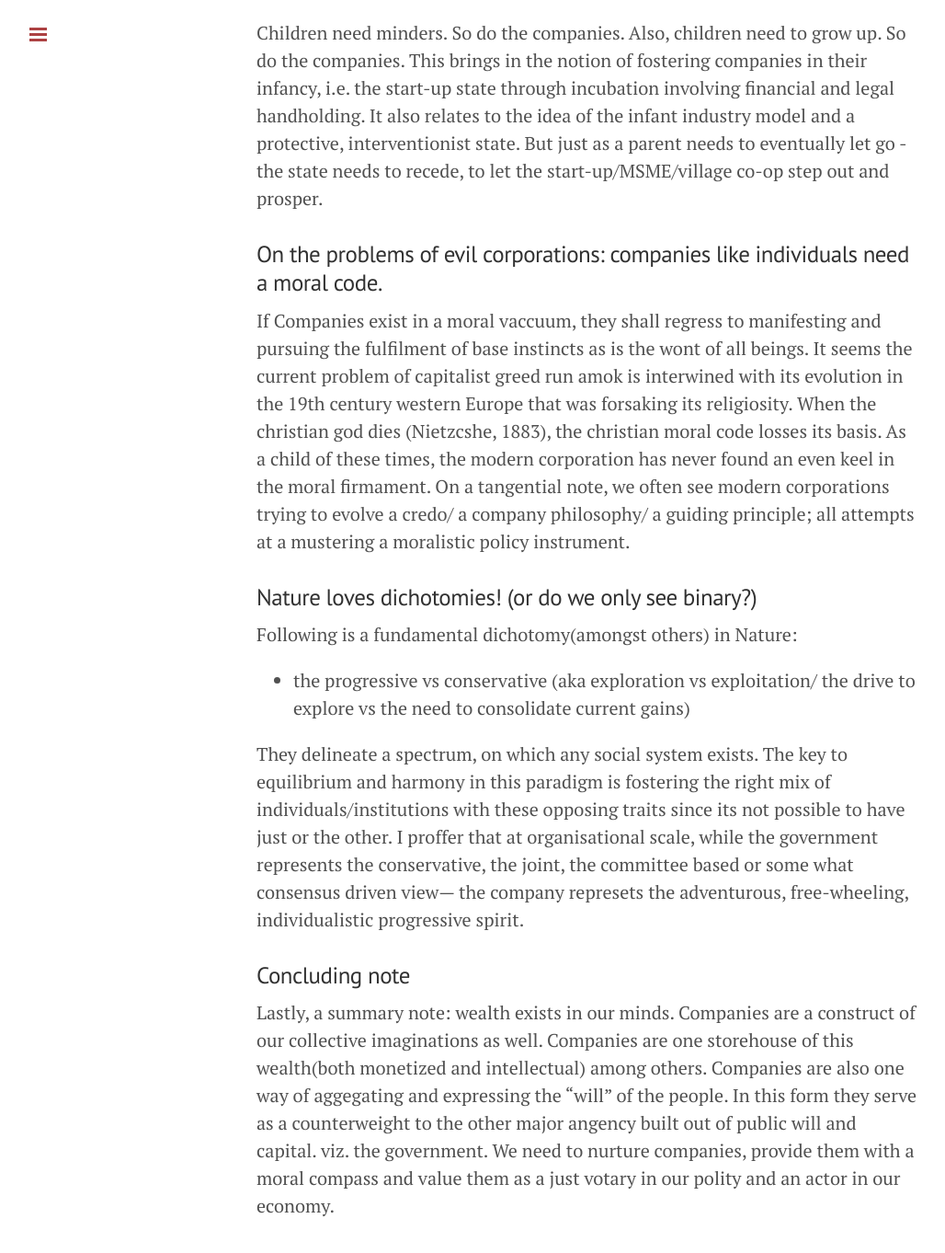
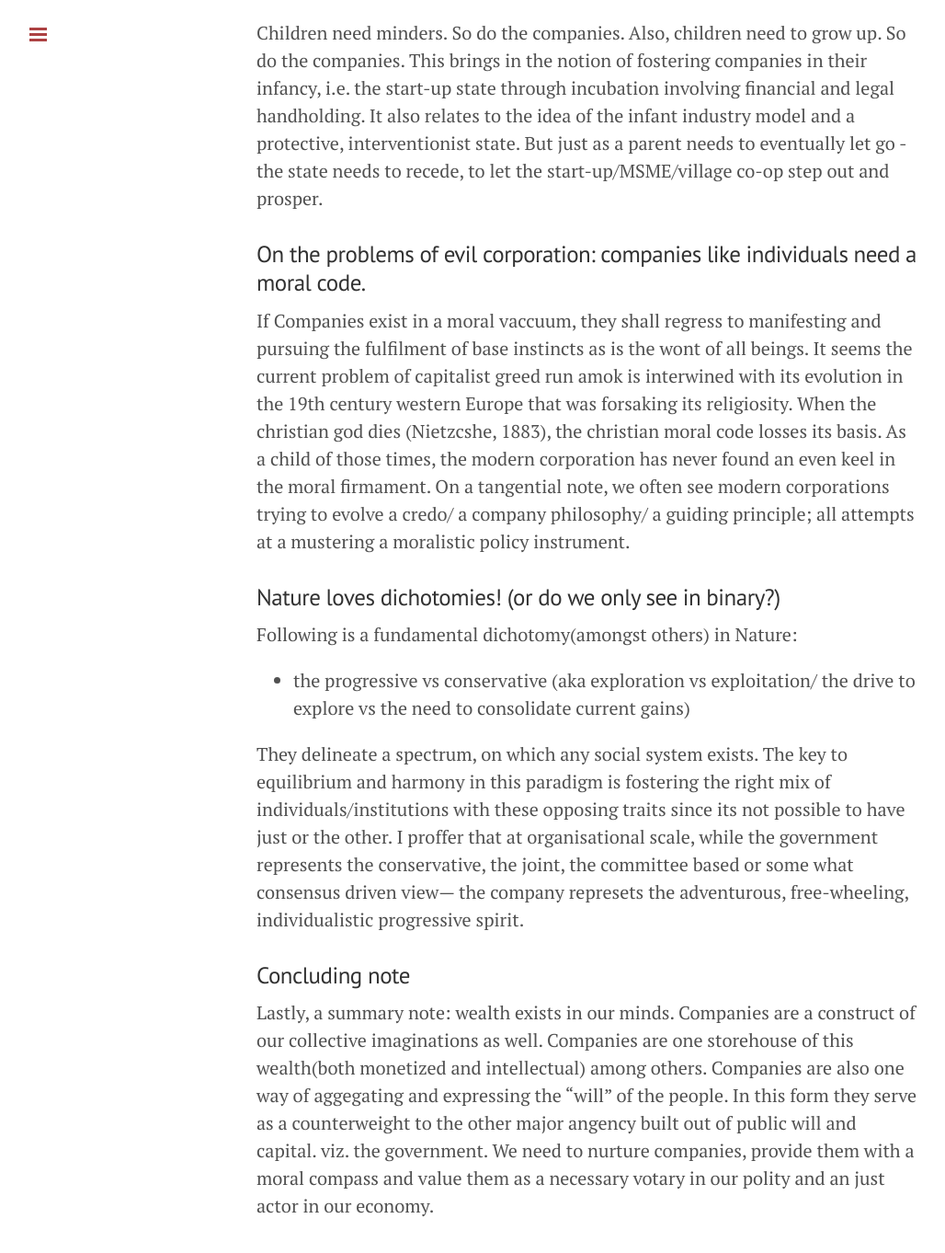
Before and after one commit to auag92/blog, a Jekyll site: the page built from _posts/2020-05-13-company.md, in a window 1280 px wide and 1400 px high, scrolled down 725 px. Shown: the top 1362 px of the window at 92% size, without its empty margins (1-1029 px from the left). Built offline with Jekyll 4.4.1, drawn with Linux system fonts in a browser that asks for light colours; comment, search, counter and statistics services are not loaded.

Commit message:
company modified

```diff
--- a/_posts/2020-05-13-company.md
+++ b/_posts/2020-05-13-company.md
@@ -8,7 +8,7 @@ published: True
 On the similarities between an individual and a corporation.
 
 
-### A Prologue
+### Prologue
 The first company ever created led to the colonisation of India.
 The second company caused the beheading of loius XVI and precipitated
 the french revolution.
@@ -30,17 +30,18 @@ handholding. It also relates to the idea of the infant industry model and a prot
 interventionist state. But just as a parent needs to eventually let go - the state needs to
 recede, to let the start-up/MSME/village co-op step out and prosper.
 
-### On the problems of evil corporations: companies like individuals need a moral code.
+
+### On the problems of evil corporation: companies like individuals need a moral code.
 If Companies exist in a moral vaccuum, they shall regress to manifesting and pursuing the fulfilment of
 base instincts as is the wont of all beings. It seems the current problem of capitalist greed run amok
 is interwined with its evolution in the 19th century western Europe that was forsaking its religiosity.
-When the christian god dies (Nietzcshe, 1883), the christian moral code losses its basis. As a child of these
+When the christian god dies (Nietzcshe, 1883), the christian moral code losses its basis. As a child of those
 times, the modern corporation has never found an even keel in the moral firmament. On a tangential note,
 we often see modern corporations trying to evolve a credo/ a company philosophy/ a guiding principle;
 all attempts at a mustering a moralistic policy instrument.
 
 
-### Nature loves dichotomies! (or do we only see binary?)
+### Nature loves dichotomies! (or do we only see in binary?)
 Following is a fundamental dichotomy(amongst others) in Nature:
  * the progressive vs conservative
  (aka exploration vs exploitation/ the drive to explore vs the need to consolidate current gains)
@@ -52,11 +53,12 @@ scale, while the government represents the conservative, the joint, the committe
 consensus driven view--- the company represets the adventurous, free-wheeling, individualistic
 progressive spirit.
 
+
 ### Concluding note
 Lastly, a summary note: wealth exists in our minds. Companies are a construct of our
 collective imaginations as well. Companies are one storehouse of this wealth(both monetized
 and intellectual) among others. Companies are also one way of aggegating and expressing the
 "will" of the people. In this form they serve as a counterweight to the other major angency
 built out of public will and capital. viz. the government. We need to nurture companies,
-provide them with a moral compass and value them as a just votary in our polity and an
-actor in our economy.
+provide them with a moral compass and value them as a necessary votary in our polity and an
+just actor in our economy.
```
